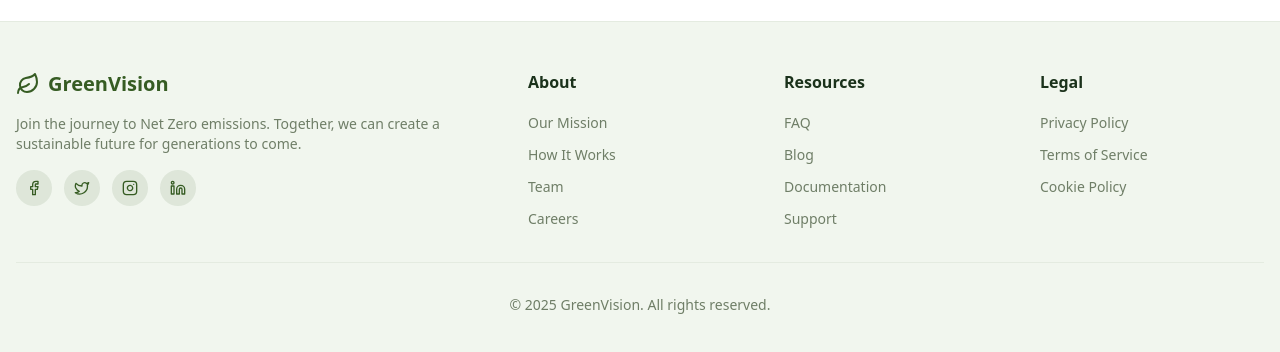
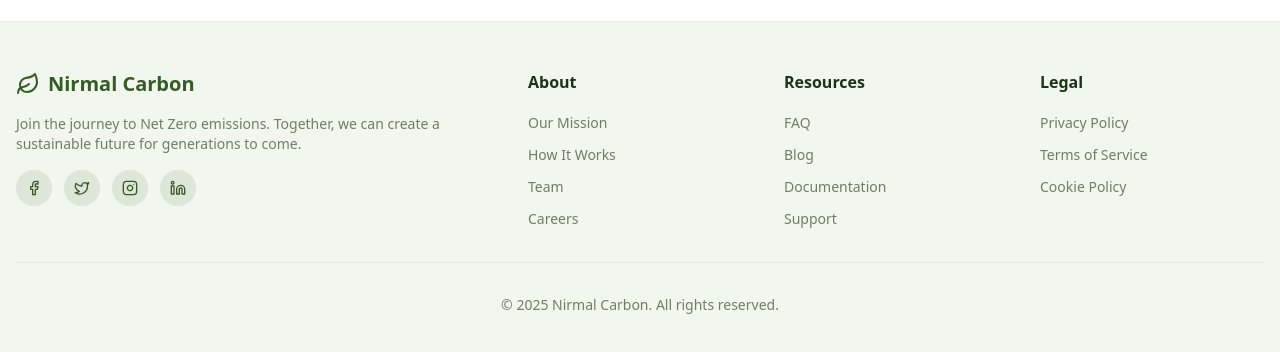
Before and after one commit to The-TerminaTor1/green-vision-zero, a React (Vite) app: page /rewards in a window 1280 px wide. Shown: the part 1472-1824 px from the top of the page. Built offline with nearby package versions, Linux system fonts and the light colour scheme; the HTML template or start-up script is replaced by a standard one.

Commit message:
Rename project to Nirmal Carbon
Update project name across app to Nirmal Carbon including header/footer, login page, chatbot references, and index HTML titles to reflect new branding. adjust related assets and messaging accordingly.

```diff
--- a/index.html
+++ b/index.html
@@ -3,12 +3,12 @@
   <head>
     <meta charset="UTF-8" />
     <meta name="viewport" content="width=device-width, initial-scale=1.0" />
-    <title>GreenVision - Journey to Net Zero CO₂</title>
-    <meta name="description" content="Join GreenVision's mission to achieve Net Zero emissions. Contribute to verified plantation projects, earn carbon credits, and offset your CO₂ footprint." />
-    <meta name="author" content="GreenVision" />
+    <title>Nirmal Carbon - Journey to Net Zero CO₂</title>
+    <meta name="description" content="Join Nirmal Carbon's mission to achieve Net Zero emissions. Contribute to verified plantation projects, earn carbon credits, and offset your CO₂ footprint." />
+    <meta name="author" content="Nirmal Carbon" />
 
-    <meta property="og:title" content="GreenVision - Journey to Net Zero CO₂" />
-    <meta property="og:description" content="Join GreenVision's mission to achieve Net Zero emissions. Contribute to verified plantation projects, earn carbon credits, and offset your CO₂ footprint." />
+    <meta property="og:title" content="Nirmal Carbon - Journey to Net Zero CO₂" />
+    <meta property="og:description" content="Join Nirmal Carbon's mission to achieve Net Zero emissions. Contribute to verified plantation projects, earn carbon credits, and offset your CO₂ footprint." />
     <meta property="og:type" content="website" />
     <meta property="og:image" content="https://lovable.dev/opengraph-image-p98pqg.png" />
 
--- a/src/components/home/ChatbotWidget.tsx
+++ b/src/components/home/ChatbotWidget.tsx
@@ -17,7 +17,7 @@ const ChatbotWidget = () => {
   const [messages, setMessages] = useState<Message[]>([
     {
       id: 1,
-      text: "Hi! I'm GreenVision Assistant. How can I help you today?",
+      text: "Hi! I'm Nirmal Carbon Assistant. How can I help you today?",
       sender: "bot",
       timestamp: new Date(),
     },
@@ -72,7 +72,7 @@ const ChatbotWidget = () => {
     } else if (lowerQuestion.includes("firm") || lowerQuestion.includes("upload")) {
       return "Firms can upload and manage projects through the Marketplace. You'll need verification documents, project details, and proof of impact. Our team reviews all submissions within 48 hours.";
     } else {
-      return "That's a great question! For detailed information, please visit our Help Center or contact our support team at support@greenvision.com. Is there anything specific about our platform I can help you with?";
+      return "That's a great question! For detailed information, please visit our Help Center or contact our support team at support@nirmalcarbon.com. Is there anything specific about our platform I can help you with?";
     }
   };
 
@@ -104,7 +104,7 @@ const ChatbotWidget = () => {
                 <Bot className="h-5 w-5" />
               </div>
               <div>
-                <h3 className="font-semibold">GreenVision Assistant</h3>
+                <h3 className="font-semibold">Nirmal Carbon Assistant</h3>
                 <p className="text-xs opacity-90">Online</p>
               </div>
             </div>
--- a/src/components/home/Testimonials.tsx
+++ b/src/components/home/Testimonials.tsx
@@ -10,7 +10,7 @@ const Testimonials = () => {
       company: "EcoTech Solutions",
       image: "https://api.dicebear.com/7.x/avataaars/svg?seed=Sarah",
       content:
-        "GreenVision has transformed how we approach carbon offsetting. The transparency and verification process gives us complete confidence in our contributions.",
+        "Nirmal Carbon has transformed how we approach carbon offsetting. The transparency and verification process gives us complete confidence in our contributions.",
       rating: 5,
     },
     {
--- a/src/components/layout/Footer.tsx
+++ b/src/components/layout/Footer.tsx
@@ -46,7 +46,7 @@ const Footer = () => {
           <div className="lg:col-span-2">
             <Link to="/" className="flex items-center gap-2 font-bold text-xl text-primary mb-4">
               <Leaf className="h-6 w-6" />
-              <span>GreenVision</span>
+              <span>Nirmal Carbon</span>
             </Link>
             <p className="text-sm text-muted-foreground mb-4 max-w-md">
               Join the journey to Net Zero emissions. Together, we can create a sustainable future
@@ -87,7 +87,7 @@ const Footer = () => {
         </div>
 
         <div className="border-t border-border mt-8 pt-8 text-center text-sm text-muted-foreground">
-          <p>&copy; {new Date().getFullYear()} GreenVision. All rights reserved.</p>
+          <p>&copy; {new Date().getFullYear()} Nirmal Carbon. All rights reserved.</p>
         </div>
       </div>
     </footer>
--- a/src/components/layout/Header.tsx
+++ b/src/components/layout/Header.tsx
@@ -70,7 +70,7 @@ const Header = () => {
         <div className="flex h-16 items-center justify-between">
           <Link to="/" className="flex items-center gap-2 font-bold text-xl text-primary">
             <Leaf className="h-6 w-6" />
-            <span>GreenVision</span>
+            <span>Nirmal Carbon</span>
           </Link>
 
           {/* Desktop Navigation */}
--- a/src/pages/Login.tsx
+++ b/src/pages/Login.tsx
@@ -95,7 +95,7 @@ const Login = () => {
       <div className="text-center mb-8">
         <div className="flex items-center justify-center gap-2 mb-4">
           <Leaf className="h-12 w-12 text-primary" />
-          <h1 className="text-4xl font-bold text-foreground">GreenVision</h1>
+          <h1 className="text-4xl font-bold text-foreground">Nirmal Carbon</h1>
         </div>
         <p className="text-muted-foreground">Join the journey to Net Zero emissions</p>
       </div>
```
